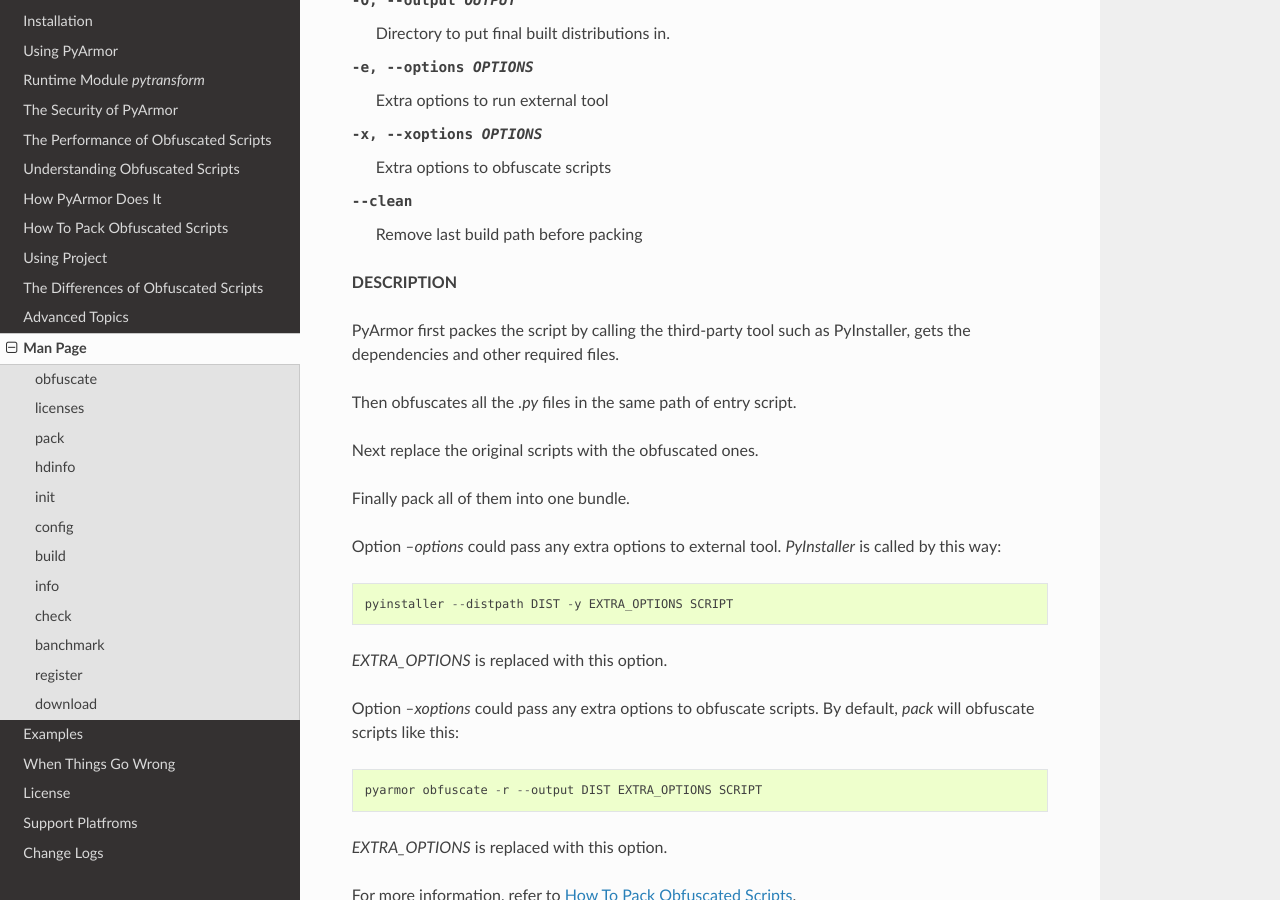
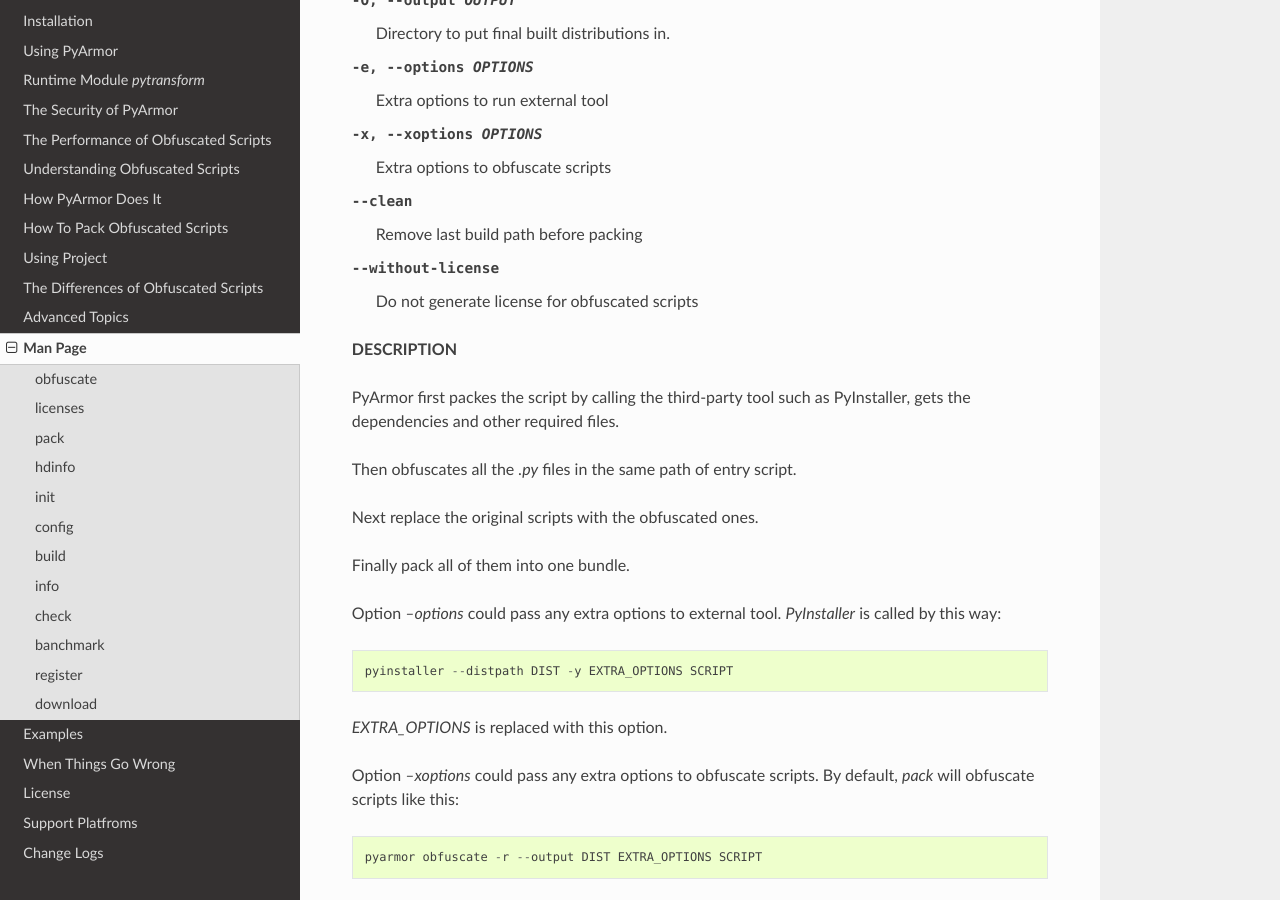
Before and after one commit to dashingsoft/pyarmor, a Sphinx documentation site: the page built from docs/man.rst, in a window 1280 px wide and 900 px high, scrolled down 5350 px. Built offline with Sphinx 7.4.7 and the Read the Docs theme 2.0.0, drawn with Linux system fonts in a browser that asks for light colours; cross-references to code outside the pages are shown as plain code.

Commit message:
Fix format error

```diff
--- a/docs/man.rst
+++ b/docs/man.rst
@@ -210,6 +210,7 @@ Obfuscate the scripts and pack them into one bundle.
 -e, --options OPTIONS   Extra options to run external tool
 -x, --xoptions OPTIONS  Extra options to obfuscate scripts
 --clean                 Remove last build path before packing
+--without-license       Do not generate license for obfuscated scripts
 
 **DESCRIPTION**
 
```
Also changed, not shown: docs/advanced.rst (+5 -6 lines).
